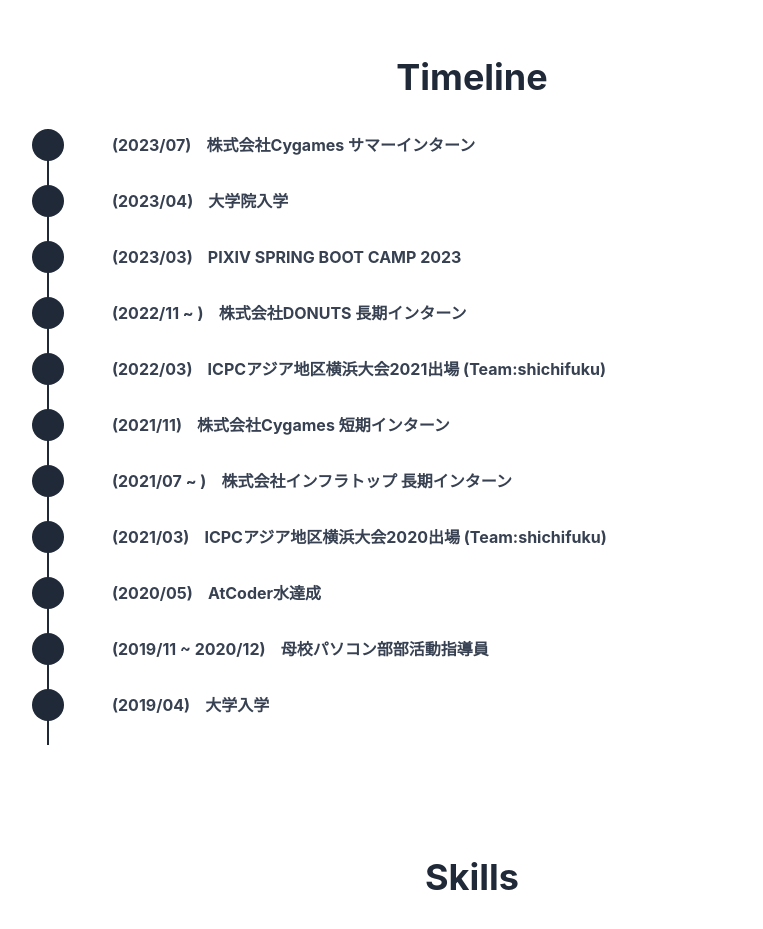
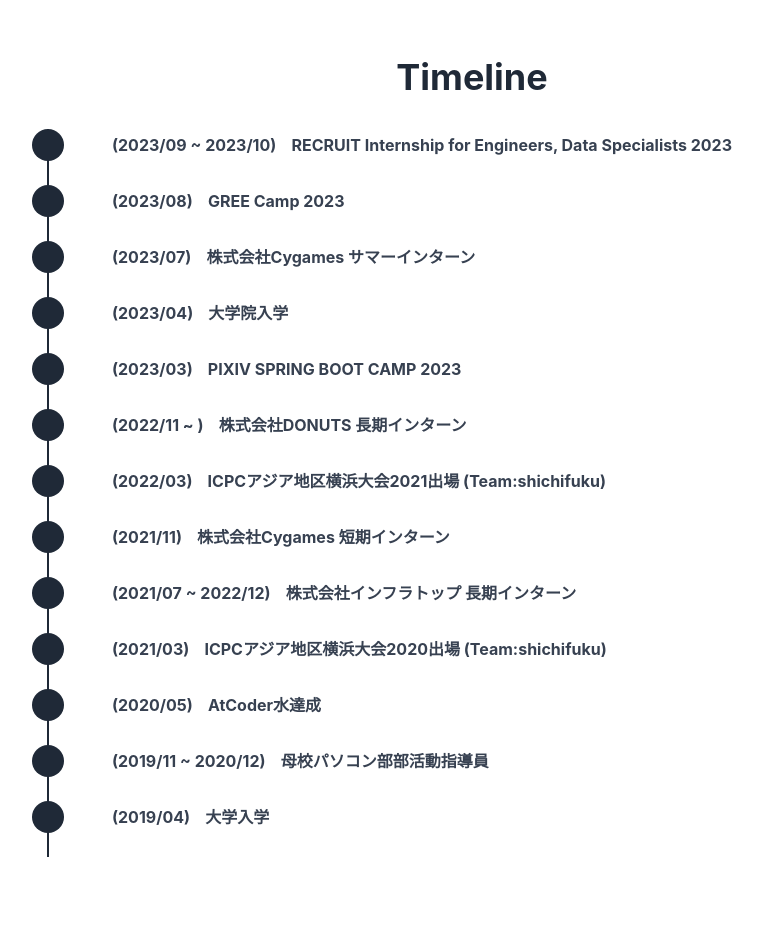
Before and after one commit to nope0124/portfolio, a React (Create React App) app: page / in a window 1280 px wide. Shown: the part 2880-3809 px from the top of the page, without its empty margins (168-931 px from the left). Built offline with nearby package versions, Linux system fonts and the light colour scheme.

Commit message:
インターン追加

```diff
--- a/src/components/Timeline.tsx
+++ b/src/components/Timeline.tsx
@@ -31,13 +31,15 @@
             style={{ left: "15px" }}
           ></div>
           <ul className="list-none m-0 p-0">
+            <Item date="2023/09 ~ 2023/10" title="RECRUIT Internship for Engineers, Data Specialists 2023"/>
+            <Item date="2023/08" title="GREE Camp 2023" />
             <Item date="2023/07" title="株式会社Cygames サマーインターン" />
             <Item date="2023/04" title="大学院入学" />
             <Item date="2023/03" title="PIXIV SPRING BOOT CAMP 2023" />
             <Item date="2022/11 ~ " title="株式会社DONUTS 長期インターン" />
             <Item date="2022/03" title="ICPCアジア地区横浜大会2021出場 (Team:shichifuku)" />
             <Item date="2021/11" title="株式会社Cygames 短期インターン" />
-            <Item date="2021/07 ~ " title="株式会社インフラトップ 長期インターン" />
+            <Item date="2021/07 ~ 2022/12" title="株式会社インフラトップ 長期インターン" />
             <Item date="2021/03" title="ICPCアジア地区横浜大会2020出場 (Team:shichifuku)" />
             <Item date="2020/05" title="AtCoder水達成" />
             <Item date="2019/11 ~ 2020/12" title="母校パソコン部部活動指導員" />
```
